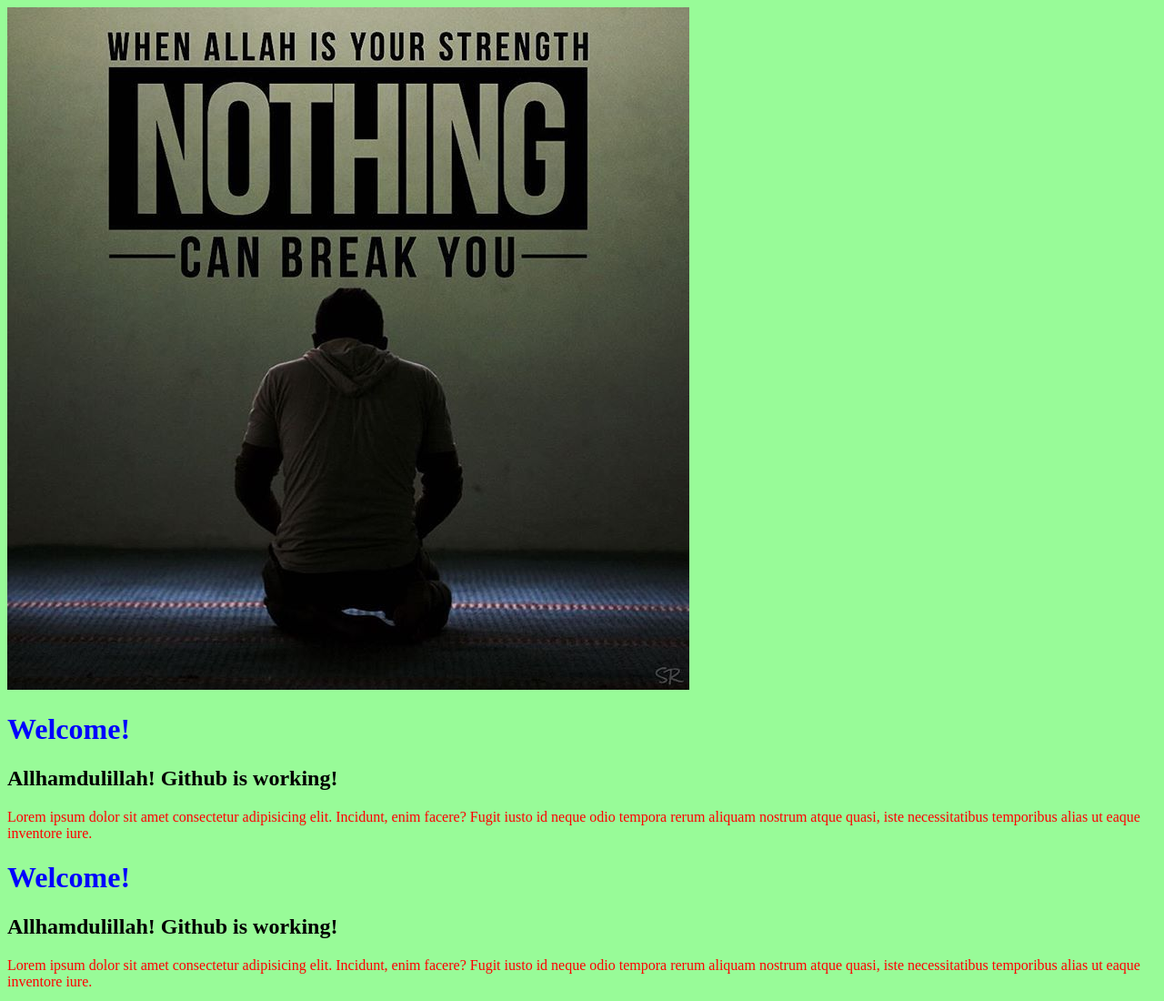
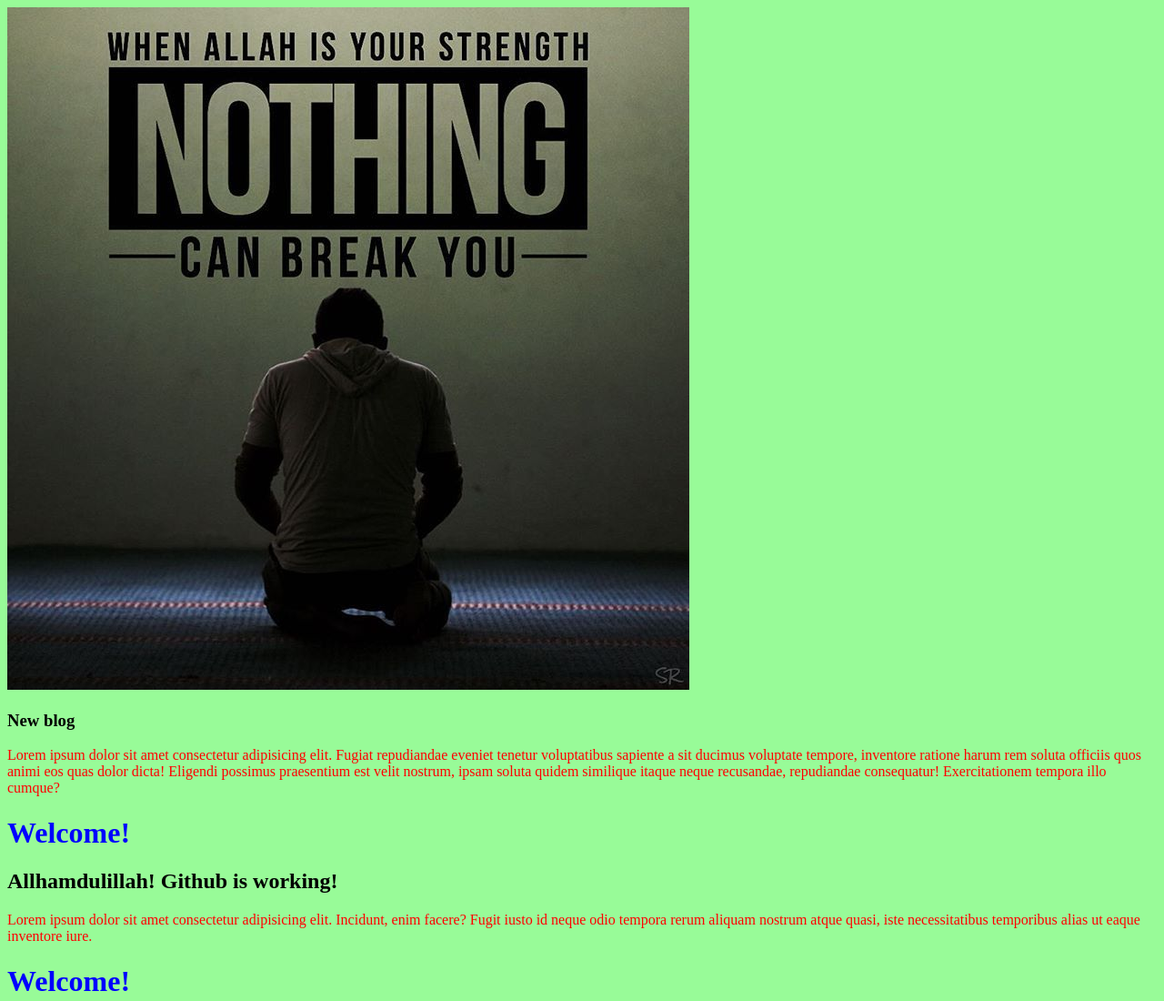
Before and after one commit to SyedHasibRahman/my-first-repo2, a plain HTML site: page index.html in a window 1280 px wide. Shown: the top 1100 px of the page at 91% size. Drawn offline with Linux system fonts and the light colour scheme.

Commit message:
new blog added

```diff
--- a/index.html
+++ b/index.html
@@ -10,6 +10,8 @@
 </head>
 <body>
     <img src="strength.jpg" alt="strength">
+    <h3>New blog</h3>
+    <p>Lorem ipsum dolor sit amet consectetur adipisicing elit. Fugiat repudiandae eveniet tenetur voluptatibus sapiente a sit ducimus voluptate tempore, inventore ratione harum rem soluta officiis quos animi eos quas dolor dicta! Eligendi possimus praesentium est velit nostrum, ipsam soluta quidem similique itaque neque recusandae, repudiandae consequatur! Exercitationem tempora illo cumque?</p>
     <h1>Welcome!</h1>
     <h2> Allhamdulillah! Github is working!</h2>
     <p>Lorem ipsum dolor sit amet consectetur adipisicing elit. Incidunt, enim facere? Fugit iusto id neque odio tempora rerum aliquam nostrum atque quasi, iste necessitatibus temporibus alias ut eaque inventore iure.</p>
```
